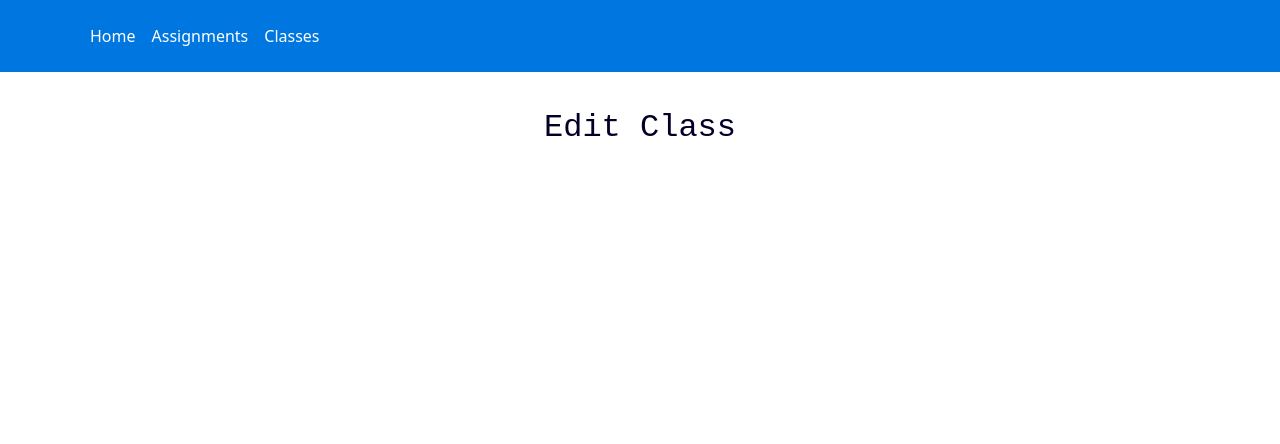
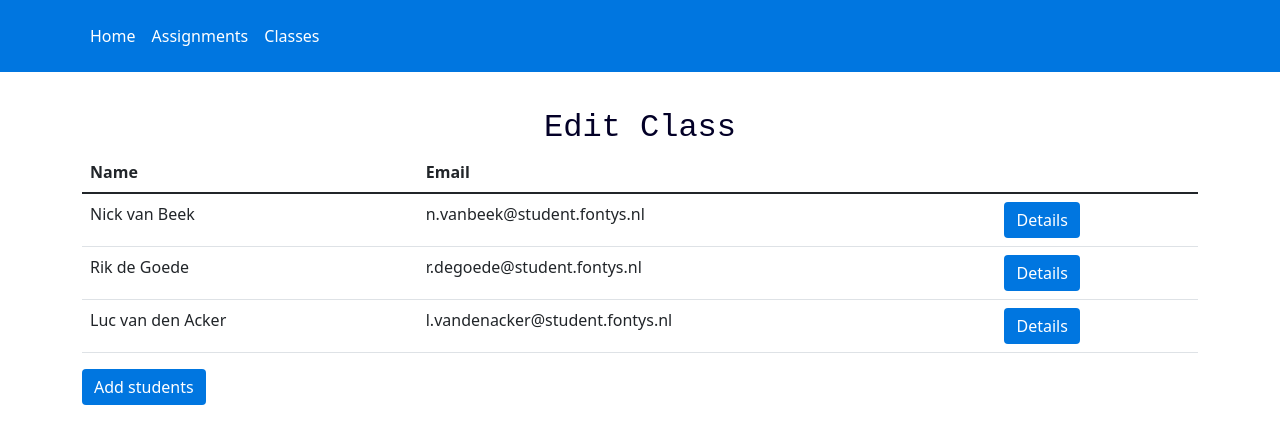
Before and after one commit to Fontys-Refactoring-Flow/Refactoring-Flow-TeacherView, a React (Create React App) app in the folder teacher-view/: page /editclass in a window 1280 px wide. Shown: the top 444 px of the page. Built offline with nearby package versions, Linux system fonts and the light colour scheme; the HTML template or start-up script is replaced by a standard one.

Commit message:
:sparkles: Assingment page update

```diff
--- a/teacher-view/package.json
+++ b/teacher-view/package.json
@@ -6,6 +6,7 @@
     "@testing-library/jest-dom": "^5.16.3",
     "@testing-library/react": "^12.1.4",
     "@testing-library/user-event": "^13.5.0",
+    "axios": "^0.26.1",
     "react": "^18.0.0",
     "react-dom": "^18.0.0",
     "react-router-dom": "^6.2.2",
--- a/teacher-view/src/Pages/Assignments.jsx
+++ b/teacher-view/src/Pages/Assignments.jsx
@@ -1,12 +1,53 @@
-import React from 'react'
+import React, {Component} from 'react'
 import './../Style/Main.css'
+import './../Style/Card.css'
+import AssignmentService from '../Services/AssignmentService';
+import { Link } from 'react-router-dom';
 
-const Home = () => {
-  return (
-    <div className='container'>
-      <p className='title'>Not Home</p>
-    </div>
-  )
+class AssignmentsPage extends Component {
+    constructor(props) {
+        super(props);
+
+
+        this.state = {
+            challenge: []
+        }
+    }
+
+    componentDidMount() {
+        AssignmentService.getChallenges().then((res) => {
+            console.log(res)
+            this.setState({ challenge: res.data });
+        })
+    }
+
+
+    render() {
+        return (
+            <div className='container'>
+                <Link to='addassignment'className='button' style={{float :'left'}}>Add Assignment</Link>
+                <form class="d-flex" style={{marginTop:'32px',paddingLeft:'16px'}}>
+                    <input class="form-control me-2" type="search" placeholder="Search" aria-label="Search"/>
+                    <button class="button" type="submit">Search</button>
+                </form>
+                <p className='title'style={{textAlign:'left'}}>All Assignments</p>
+                {
+                    this.state.challenge.map(
+                        challenge =>
+                            <tr key={challenge.id}>
+                                <div className='card' style={{ width: '18rem', height: '200px', margin: '10px' }}>
+                                    <div className="card-body">
+                                        <h5 className="card-title">{challenge.name}</h5>
+                                        <p className="card-text">{challenge.description}</p>
+                                        <Link to='editassignment' className='button' role="button" id={challenge.id}>Edit Assignment</Link>
+                                    </div>
+                                </div>
+                            </tr>
+                    )
+                }
+            </div>
+        );
+    }
 }
 
-export default Home
+export default AssignmentsPage;
--- a/teacher-view/src/Pages/EditClass.jsx
+++ b/teacher-view/src/Pages/EditClass.jsx
@@ -1,9 +1,39 @@
 import './../Style/Main.css'
+import { Link } from 'react-router-dom'
 
 const EditClass = () => {
   return (
     <div className='container'>
       <p className="title">Edit Class</p>
+      <div className='container' style={{textAlign:'left',paddingLeft:'0px',paddingRight:'0px'}}>
+            <table class="table table-hover">
+                <thead>
+                    <tr>
+                        <th scope="col">Name</th>
+                        <th scope="col">Email</th>
+                        <th scope="col"></th>
+                    </tr>
+                </thead>
+                <tbody>
+                    <tr>
+                        <td scope="row">Nick van Beek</td>
+                        <td>n.vanbeek@student.fontys.nl</td>
+                        <td><Link to='/editclass' className='button'>Details</Link></td>
+                    </tr>
+                    <tr>
+                        <td scope="row">Rik de Goede</td>
+                        <td>r.degoede@student.fontys.nl</td>
+                        <td><Link to='/editclass' className='button'>Details</Link></td>
+                    </tr>
+                    <tr>
+                        <td scope="row">Luc van den Acker</td>
+                        <td>l.vandenacker@student.fontys.nl</td>
+                        <td><Link to='/editclass' className='button'>Details</Link></td>
+                    </tr>
+                </tbody>
+            </table>
+        </div>
+        <a className='button' style={{float :'left'}}>Add students</a>
     </div>
   )
 }
--- /dev/null
+++ b/teacher-view/src/Services/AssignmentService.js
@@ -0,0 +1,17 @@
+import axios from "axios";
+
+const CHALLENGE_API_BASE_URL = "http://localhost:8080/api/v1/challenge";
+
+class AssignmentService{
+
+    getChallenges(){
+        return axios.get(CHALLENGE_API_BASE_URL);
+    }
+
+    getChallengeById(challengeid){
+        console.log(challengeid);
+        return axios.get(CHALLENGE_API_BASE_URL + '/' + challengeid);
+    }
+}
+
+export default new AssignmentService()
--- /dev/null
+++ b/teacher-view/src/Style/Card.css
@@ -0,0 +1,47 @@
+.upload-card {
+    height: 50%;
+    width: 20%;
+    margin-left: 2%;
+    margin-right: 2%;
+    margin-top: 1.5%;
+    margin-bottom: 1.5%;
+}
+
+.card-container {
+    display: flex;
+    justify-content: center;
+    flex-wrap: wrap;
+    margin-top: 32px;
+}
+
+.card-image {
+    display: block;
+    margin-left: auto;
+    margin-right: auto;
+    margin-bottom: 30px;
+
+    width: 100px;
+    height: 100px;
+}
+
+.btn-holder{
+    justify-content: flex-end;
+    display: flex;
+}
+
+.card-title{
+    font-family: monospace;
+    font-size: 32px;
+    margin-top: 0px;
+    margin-bottom: 0;
+}
+
+.card-text{
+    font-family: monospace;
+    font-size: 16px;
+}
+
+.card-body {
+    display: flex;
+    flex-direction: column;
+  }
--- a/teacher-view/src/Style/Main.css
+++ b/teacher-view/src/Style/Main.css
@@ -31,6 +31,7 @@
      text-align: center;
      text-decoration: none;
      vertical-align: middle;
+     margin-top: auto;
  }
 
  .button:hover {
```
Also changed, not shown: 1 other file (tests, documents, lock files or other folders).
